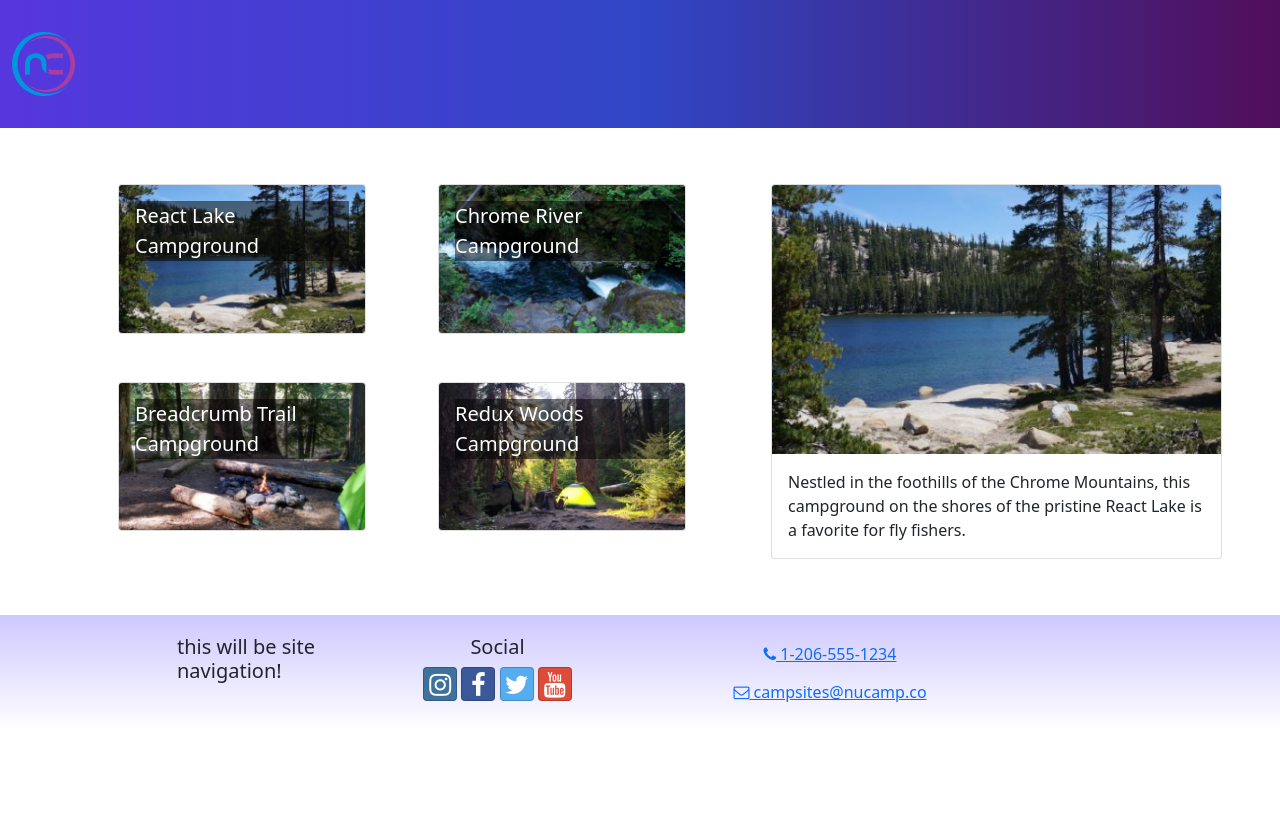
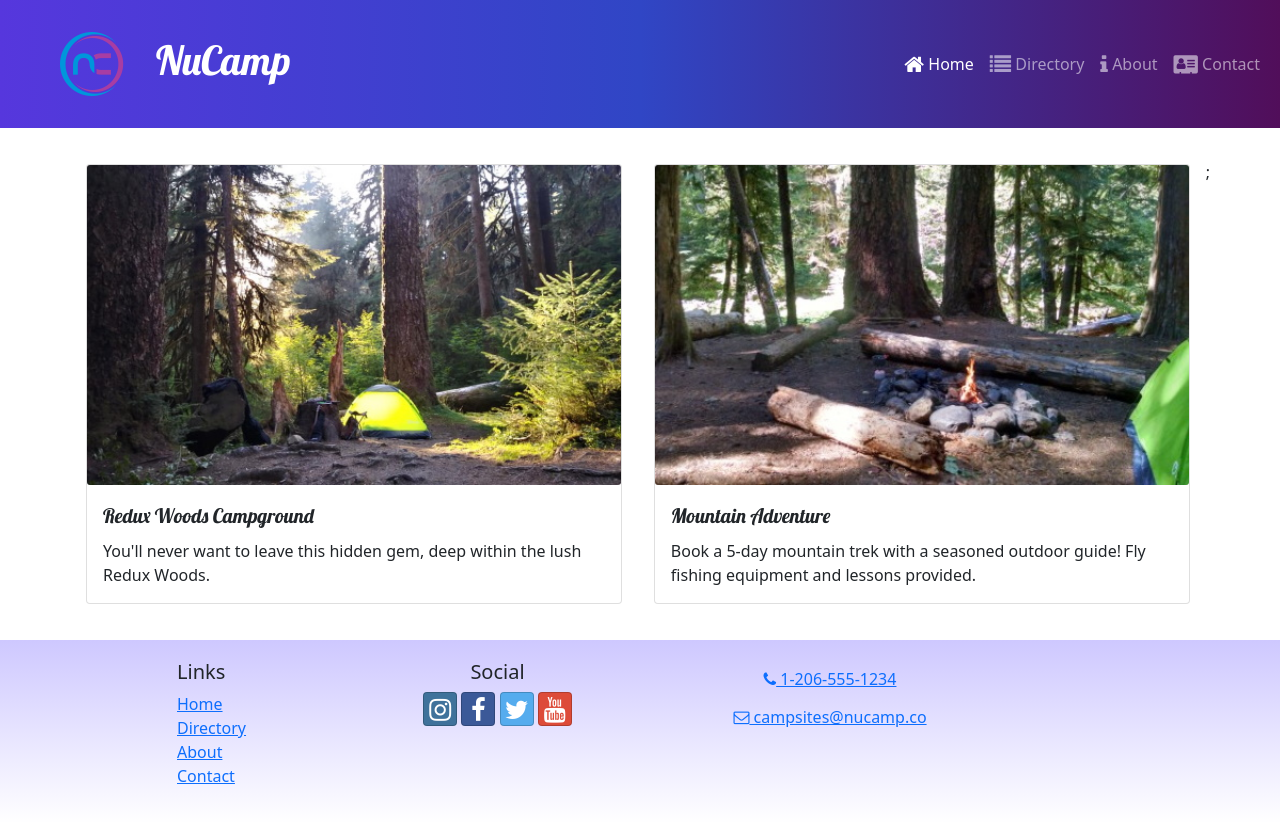
Before and after one commit to gewing1/Module2-React, a React (Create React App) app: page / in a window 1280 px wide. Before the commit the page ends 800 px from the top, so only its background shows below. Built offline with nearby package versions, Linux system fonts and the light colour scheme.

Commit message:
Homepage Display

```diff
--- a/src/App.js
+++ b/src/App.js
@@ -1,3 +1,6 @@
+import { Routes, Route } from 'react-router-dom';
+import ContactPage from './pages/ContactPage';
+import HomePage from './pages/HomePage';
 import Header from './components/Header';
 import CampsitesDirectoryPage from './pages/CampsitesDirectoryPage';
 import Footer from './components/Footer';
@@ -7,7 +10,11 @@
   return (
     <div className="App">
       <Header />
-      <CampsitesDirectoryPage />
+      <Routes>
+        <Route path='/' element={<HomePage />} />
+        <Route path='contact' element={<ContactPage />} />
+        <Route path='directory' element={<CampsitesDirectoryPage />} />
+      </Routes>
       <Footer />
     </div>
   );
--- a/src/components/Footer.js
+++ b/src/components/Footer.js
@@ -1,4 +1,5 @@
 import { Container, Row, Col } from 'reactstrap';
+import { Link } from 'react-router-dom';
 
 const Footer = () => {
     return (
@@ -6,7 +7,21 @@
             <Container>
                 <Row>
                     <Col xs={{ size: 4, offset: 1 }} sm='2'>
-                        <h5>this will be site navigation!</h5>
+                        <h5>Links</h5>
+                        <ul className='list-unstyled'>
+                            <li>
+                                <Link to='/'>Home</Link>
+                            </li>
+                            <li>
+                                <Link to='/directory'>Directory</Link>
+                            </li>
+                            <li>
+                                <Link to='/about'>About</Link>
+                            </li>
+                            <li>
+                                <Link to='/contact'>Contact</Link>
+                            </li>
+                        </ul>
                     </Col>
                     <Col xs='6' sm='3' className='text-center'>
                         <h5>Social</h5>
--- a/src/components/Header.js
+++ b/src/components/Header.js
@@ -1,12 +1,49 @@
-import { Navbar, NavbarBrand } from "reactstrap";
+import { useState } from 'react';
+import {
+    Navbar,
+    NavbarBrand,
+    Collapse,
+    NavbarToggler,
+    Nav,
+    NavItem
+} from "reactstrap";
+import { NavLink } from 'react-router-dom';
 import NucampLogo from '../app/assets/img/logo.png';
 
 const Header = () => {
+    const [menuOpen, setMenuOpen] = useState(false);
+
     return (
     <Navbar dark color='primary' sticky='top' expand='md'>
-        <NavbarBrand href='/'>
-            <img src={NucampLogo} alt='nucamp logo' />
+        <NavbarBrand className='ms-5' href='/'>
+            <img className='float-start' src={NucampLogo} alt='nucamp logo' />
+            <h1 className='mt-1'>NuCamp</h1>
         </NavbarBrand>
+        <NavbarToggler onClick={() => setMenuOpen(!menuOpen)}/>
+        <Collapse isOpen={menuOpen} navbar>
+            <Nav className='ms-auto' navbar>
+                <NavItem>
+                    <NavLink className='nav-link' to='/'>
+                        <i className='fa fa-home fa-lg' /> Home
+                    </NavLink>
+                </NavItem>
+                <NavItem>
+                    <NavLink className='nav-link' to='/directory'>
+                        <i className='fa fa-list fa-lg' /> Directory
+                    </NavLink>
+                </NavItem>
+                <NavItem>
+                    <NavLink className='nav-link' to='/about'>
+                        <i className='fa fa-info fa-lg' /> About
+                    </NavLink>
+                </NavItem>
+                <NavItem>
+                    <NavLink className='nav-link' to='/contact'>
+                        <i className='fa fa-address-card fa-lg' /> Contact
+                    </NavLink>
+                </NavItem>
+            </Nav>
+        </Collapse>
     </Navbar>
     );
 }
--- a/src/features/campsites/campsitesSlice.js
+++ b/src/features/campsites/campsitesSlice.js
@@ -10,6 +10,10 @@
     );
 };
 
+export const selectFeaturedCampsite = () => {
+    return CAMPSITES.find((campsite) => campsite.featured);
+};
+
 // Previously used code which selects a random campsite:
 // export const selectRandomCampsite = () => {
 //     return CAMPSITES[Math.floor(Math.random()*CAMPSITES.length)]
--- /dev/null
+++ b/src/features/display/DisplayCard.js
@@ -0,0 +1,16 @@
+import { Card, CardImg, CardText, CardBody, CardTitle } from 'reactstrap';
+
+const DisplayCard = ({item}) => {
+    const {image, name, description} = item;
+    return (
+        <Card>
+            <CardImg src={image} alt={name} />
+            <CardBody>
+                <CardTitle>{name}</CardTitle>
+                <CardText>{description}</CardText>
+            </CardBody>
+        </Card>
+    );
+};
+
+export default DisplayCard;
--- /dev/null
+++ b/src/features/display/DisplayList.js
@@ -0,0 +1,21 @@
+import { Col, Row } from 'reactstrap';
+import DisplayCard from './DisplayCard';
+import { selectFeaturedCampsite } from '../campsites/campsitesSlice';
+import { selectFeaturedPromotion } from '../promotions/promotionsSlice';
+
+const DisplayList = () => {
+    const items = [selectFeaturedCampsite(), selectFeaturedPromotion()];
+    return (
+        <Row>
+            {items.map((item, idx) => {
+                return (
+                    <Col md className='m-1' key={idx}>
+                        <DisplayCard item={item} />
+                    </Col>
+                );
+            })};
+        </Row>
+    );
+};
+
+export default DisplayList;
--- /dev/null
+++ b/src/features/promotions/promotionsSlice.js
@@ -0,0 +1,5 @@
+import { PROMOTIONS } from '../../app/shared/PROMOTIONS';
+
+export const selectFeaturedPromotion = () => {
+    return PROMOTIONS.find((promotion) => promotion.featured);
+};
--- a/src/index.js
+++ b/src/index.js
@@ -1,5 +1,6 @@
 import React from 'react';
 import { createRoot } from 'react-dom/client';
+import { BrowserRouter} from 'react-router-dom';
 import { Provider } from 'react-redux';
 import { store } from './app/store';
 import App from './App';
@@ -16,7 +17,9 @@
 root.render(
   <React.StrictMode>
     <Provider store={store}>
-      <App />
+      <BrowserRouter>
+        <App />
+      </BrowserRouter>
     </Provider>
   </React.StrictMode>
 );
--- /dev/null
+++ b/src/pages/ContactPage.js
@@ -0,0 +1,5 @@
+const ContactPage = () => {
+    return <div>ContactPage</div>;
+};
+
+export default ContactPage;
--- /dev/null
+++ b/src/pages/HomePage.js
@@ -0,0 +1,12 @@
+import { Container } from 'reactstrap';
+import DisplayList from '../features/display/DisplayList';
+
+const HomePage = () => {
+    return (
+        <Container>
+            <DisplayList />
+        </Container>
+    );
+};
+
+export default HomePage;
```
